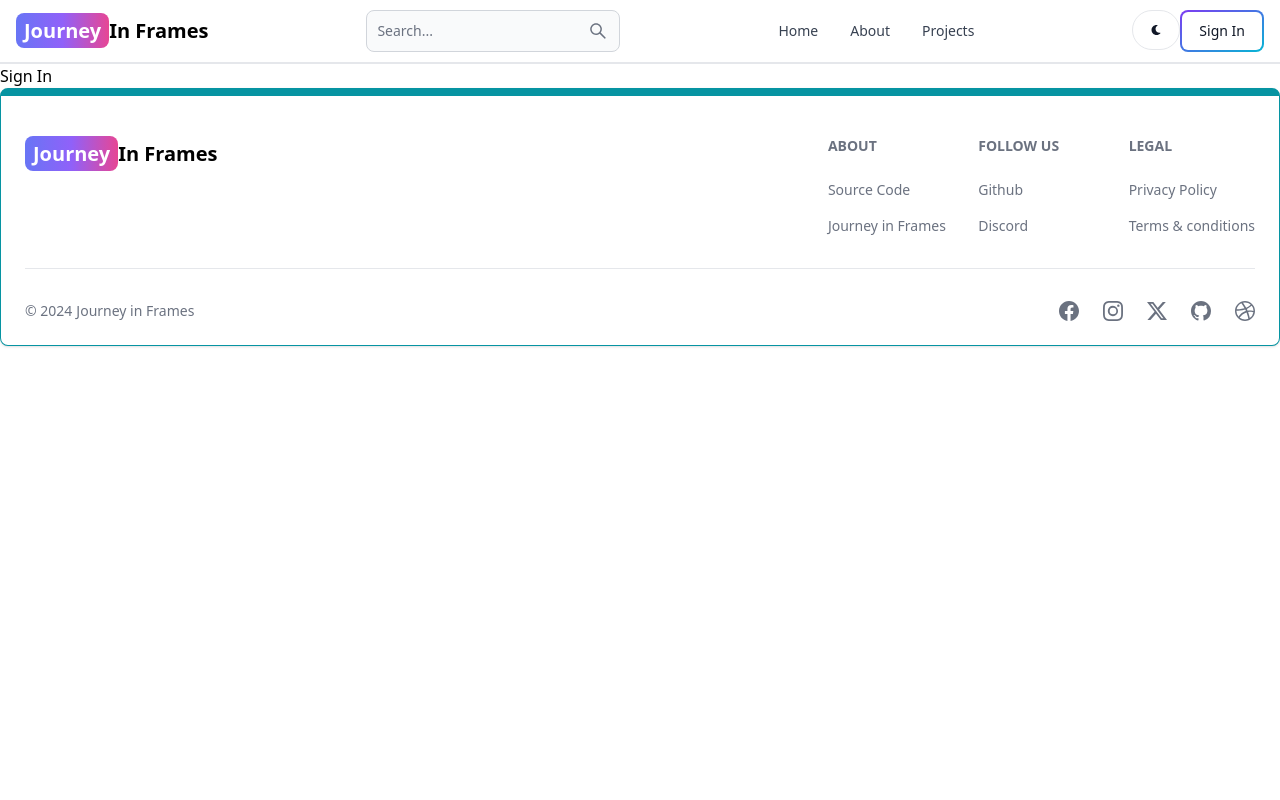
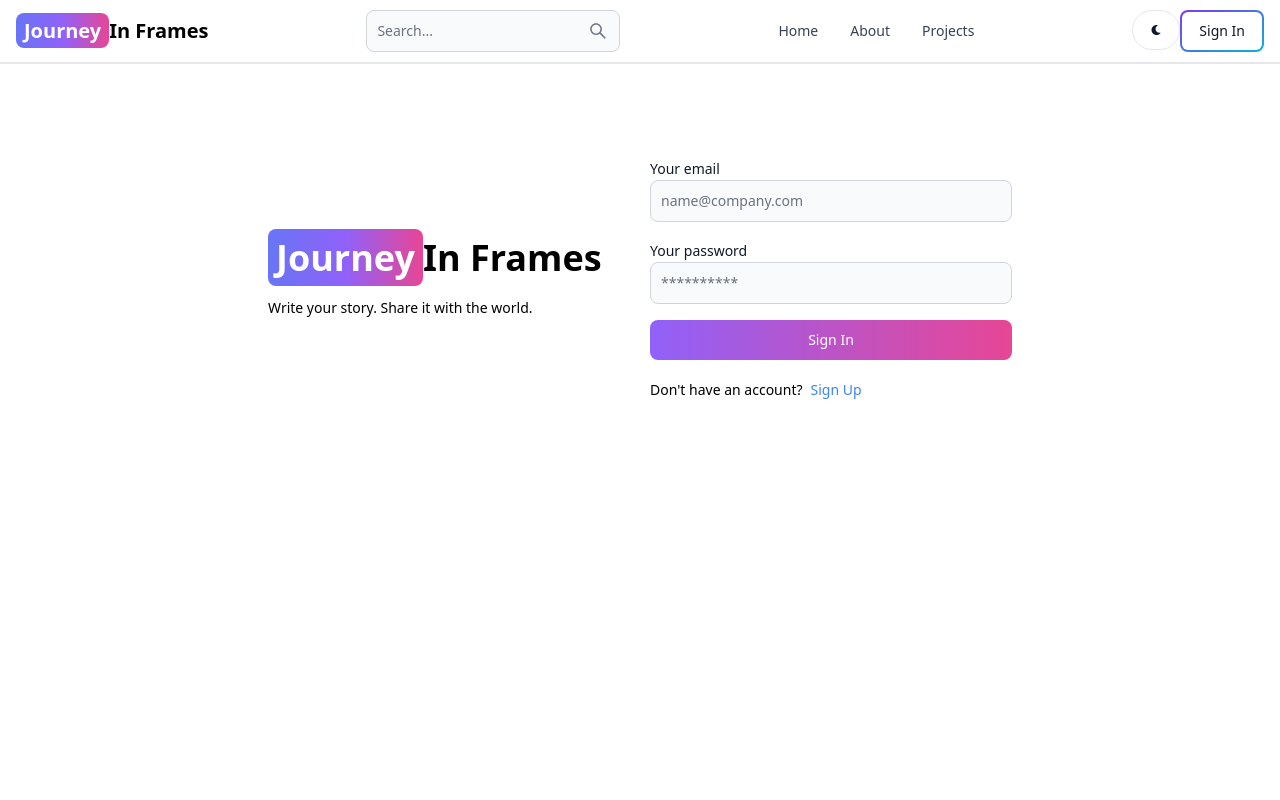
Before and after one commit to believer2859/blog-app, a React (Vite) app in the folder client/: page /sign-in in a window 1280 px wide. Shown: the top 800 px of the page. Built offline with nearby package versions, Linux system fonts and the light colour scheme.

Commit message:
complete sign in page functionality

```diff
--- a/client/src/pages/SignIn.jsx
+++ b/client/src/pages/SignIn.jsx
@@ -1,7 +1,99 @@
-import React from 'react'
+import { Button, Label, TextInput,Alert, Spinner } from 'flowbite-react'
+import { useState} from 'react';
+import {Link, useNavigate} from 'react-router-dom'
 
 export default function SignIn() {
-  return (
-    <div>Sign In</div>
-  )
+  const [formData,setFormData] = useState({});
+  const [errorMessage, setErrorMessage] = useState(null);
+  const [loading, setLoading ] = useState(false);
+  const navigate = useNavigate();
+  const handleChange = (e)=>{
+    setFormData({...formData,[e.target.id]: e.target.value.trim()});
+  }
+  const handleSubmit = async (e)=>{
+    e.preventDefault();
+    if( !formData.email || !formData.password){
+      return setErrorMessage('All fields are required.');
+    }
+    try{
+      setLoading(true);
+      setErrorMessage(null);
+      const res = await fetch('/api/auth/signin',{
+        method: 'POST',
+        headers: { 'Content-Type': 'application/json' },
+        body: JSON.stringify(formData)
+      });
+      const data = await res.json();
+      if(data.success === false){
+        return setErrorMessage(data.message);
+      }
+      setLoading(false);
+      if(res.ok){
+        navigate('/');
+      }
+    }catch(error){
+      setErrorMessage(error.message);
+      setLoading(false);
+    }
+  };
+  return (<div className='min-h-screen mt-20 ' >
+    <div className="flex p-3 max-w-3xl mx-auto flex-col md:flex-row md:items-center gap-5" >
+      {/* // left */}
+      <div className="flex-1">
+        <Link to="/" className="font-bold dark:text-white text-4xl" >
+            <span className="px-2 py-1 bg-gradient-to-r from-indigo-500 via-purple-500 to-pink-500 rounded-lg text-white" >Journey</span>
+              In Frames
+        </Link>
+        <p className='text-sm mt-5' >
+          Write your story. Share it with the world.
+        </p>
+      </div>
+      {/* right */}
+      <div className="flex-1">
+        <form className='flex flex-col gap-4 ' onSubmit={handleSubmit}>
+          <div>
+            <Label value="Your email" />
+            <TextInput
+              type='email'
+              placeholder='name@company.com'
+              id='email'
+              onChange={handleChange} />
+          </div>
+          <div>
+            <Label value="Your password" />
+            <TextInput
+              type='password'
+              placeholder='**********'
+              id='password'
+              onChange={handleChange} />
+          </div>
+          <Button gradientDuoTone={'purpleToPink'} type='submit' disabled={loading} >
+            {
+              loading ? (
+              <>
+              <Spinner size='sm'/>
+              <span className='pl-3'>Loading...</span>
+              </>
+             ) : 'Sign In'
+          }
+          </Button>
+        </form>
+        <div className="flex gap-2 text-sm mt-5">
+          <span>
+            Don't have an account?
+          </span>
+          <Link to="/sign-up" className='text-blue-500'>
+            Sign Up
+          </Link>
+        </div>
+        {
+          errorMessage && (
+            <Alert className='mt-5' color='failure'>
+              {errorMessage}
+            </Alert>
+          )
+        }
+      </div>
+    </div>
+  </div>);
 }
```
